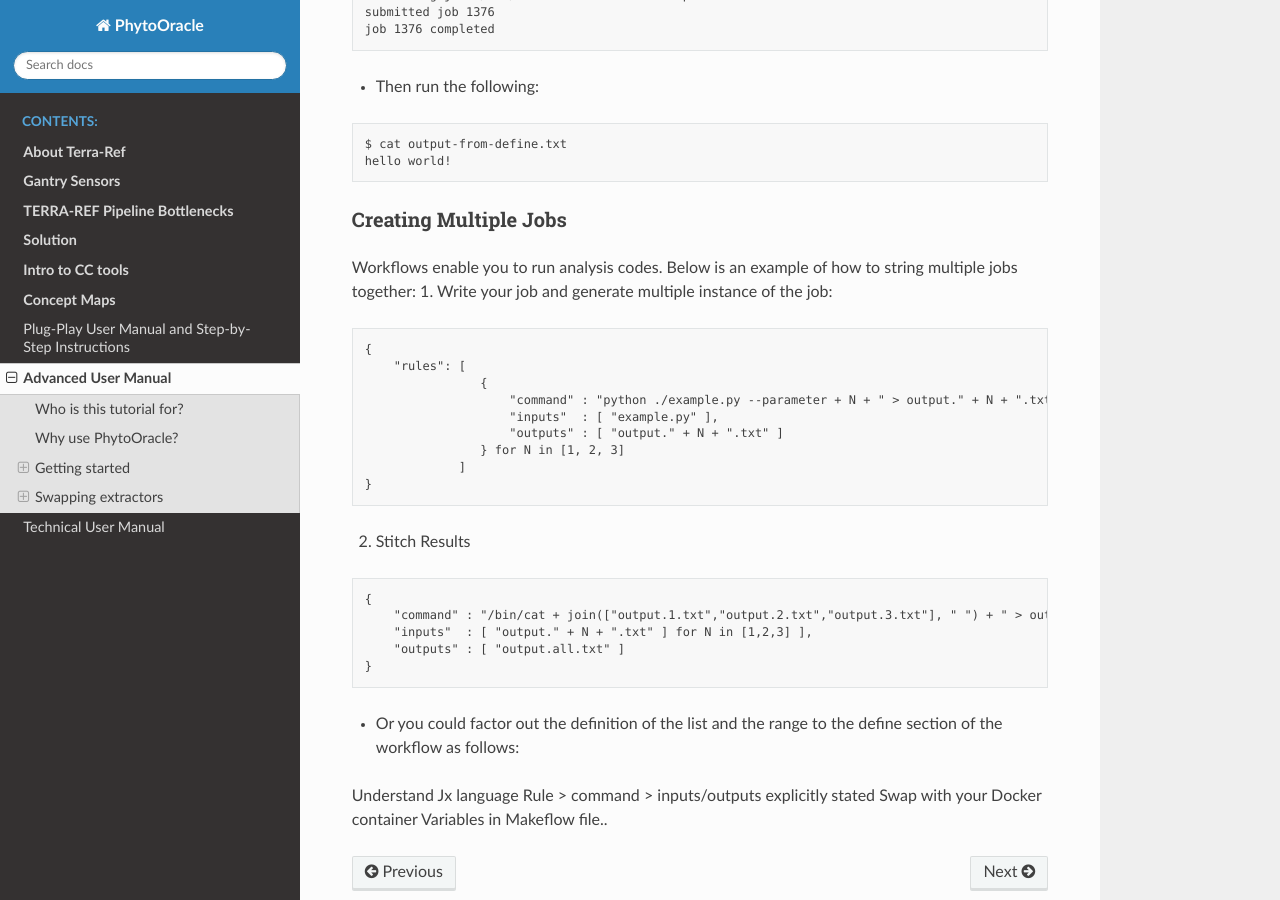
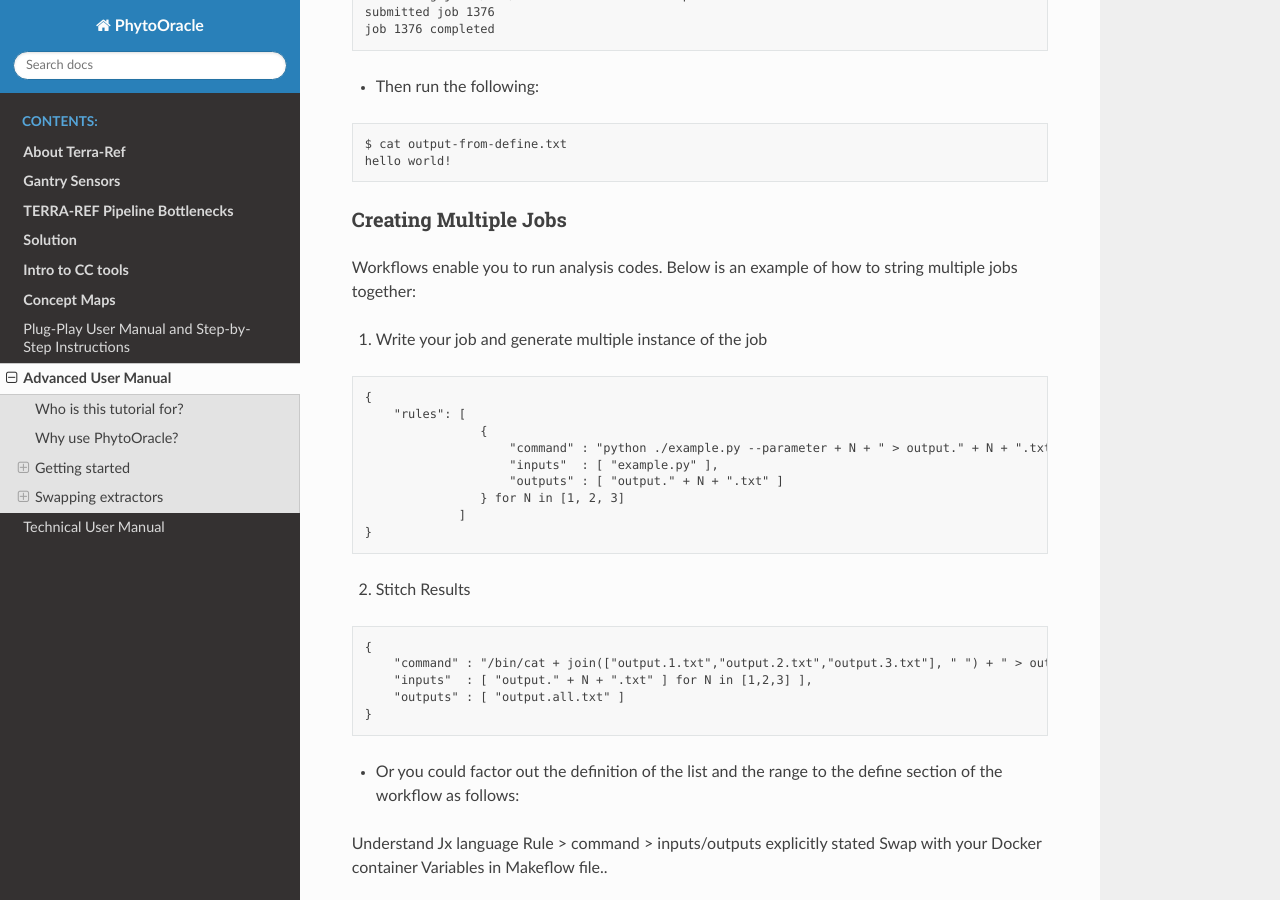
Before and after one commit to LyonsLab/PhytoOracle, a Sphinx documentation site: the page built from docs/advanced.rst, in a window 1280 px wide and 900 px high, scrolled down 2386 px. Built offline with Sphinx 7.4.7 and the Read the Docs theme 2.0.0, drawn with Linux system fonts in a browser that asks for light colours.

Commit message:
Update advanced.rst

```diff
--- a/docs/advanced.rst
+++ b/docs/advanced.rst
@@ -103,7 +103,8 @@ Running your workflow
 Creating Multiple Jobs
 ~~~~~~~~~~~~~~~~~~~~~~
 Workflows enable you to run analysis codes. Below is an example of how to string multiple jobs together:
-1. Write your job and generate multiple instance of the job:
+
+1. Write your job and generate multiple instance of the job
 
 .. code-block:: RST
 
```
